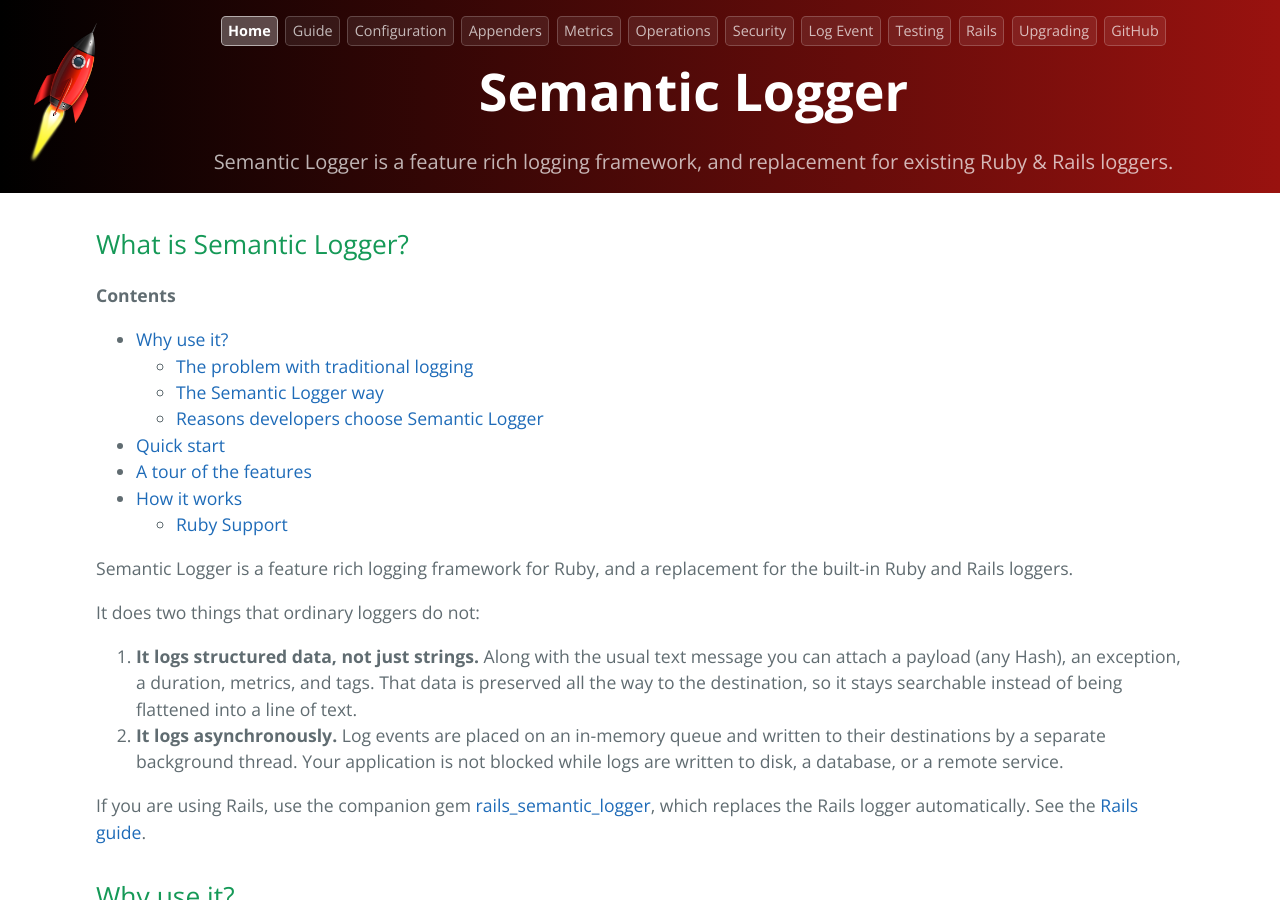
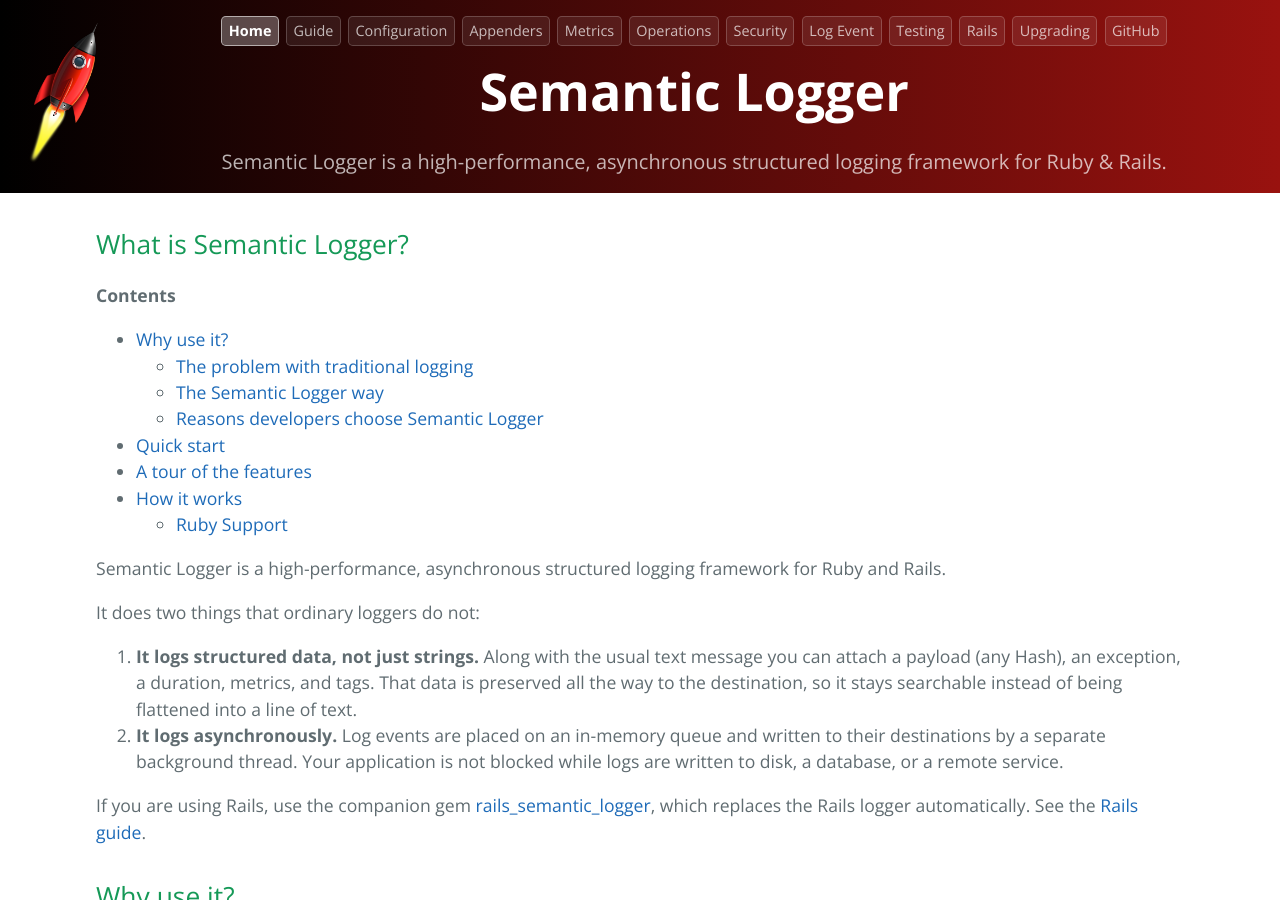
Before and after one commit to reidmorrison/semantic_logger, a Jekyll site: the page built from docs/index.md, in a window 1280 px wide and 900 px high. Built offline with Jekyll 4.4.1, drawn with Linux system fonts in a browser that asks for light colours; our own code applies the rules of GitHub Pages for plain Markdown files.

Commit message:
docs: update tagline to "high-performance, asynchronous structured logging framework"
Replace the "feature rich logging framework, and replacement for existing
Ruby & Rails loggers" tagline with one that names the gem's actual
differentiators: structured payloads and asynchronous, non-blocking
logging. Applied to the gemspec summary/description, README, docs
homepage, and the Jekyll layout (meta description and project tagline).

Co-Authored-By: Claude Opus 4.8 <noreply@anthropic.com>

```diff
--- a/docs/_layouts/default.html
+++ b/docs/_layouts/default.html
@@ -4,7 +4,7 @@
 <head>
   <meta charset="UTF-8">
   <meta name="description"
-    content="Semantic Logger is a feature rich logging framework, and replacement for existing Ruby or Rails loggers. Supports Syslog, Graylog, Elasticsearch, Splunk, Loggly, New Relic, Bugsnag, MongoDB, HTTP(S).">
+    content="Semantic Logger is a high-performance, asynchronous structured logging framework for Ruby & Rails. Supports Syslog, Graylog, Elasticsearch, Splunk, Loggly, New Relic, Bugsnag, MongoDB, HTTP(S).">
   <title>Semantic Logger for Ruby or Rails. Supports Graylog, Bugsnag, MongoDB, Splunk, Syslog, NewRelic.</title>
   <meta name="viewport" content="width=device-width, initial-scale=1">
   <link rel="icon" href="images/favicon.ico">
@@ -34,8 +34,8 @@
         <a href="{{ pair[0] }}" class="btn{% if pair[0] == current_page %} active{% endif %}">{{ pair[1] }}</a>{% endfor %}
         <a href="https://github.com/reidmorrison/semantic_logger" class="btn">GitHub</a>
         <h1 class="project-name">Semantic Logger</h1>
-        <h2 class="project-tagline">Semantic Logger is a feature rich logging framework, and replacement for existing
-          Ruby & Rails loggers.</h2>
+        <h2 class="project-tagline">Semantic Logger is a high-performance, asynchronous structured logging framework
+          for Ruby & Rails.</h2>
       </td>
       </tr>
     </table>
--- a/docs/index.md
+++ b/docs/index.md
@@ -10,8 +10,8 @@ layout: default
 * TOC
 {:toc}
 
-Semantic Logger is a feature rich logging framework for Ruby, and a replacement
-for the built-in Ruby and Rails loggers.
+Semantic Logger is a high-performance, asynchronous structured logging framework
+for Ruby and Rails.
 
 It does two things that ordinary loggers do not:
 
```
Also changed, not shown: README.md, semantic_logger.gemspec.
